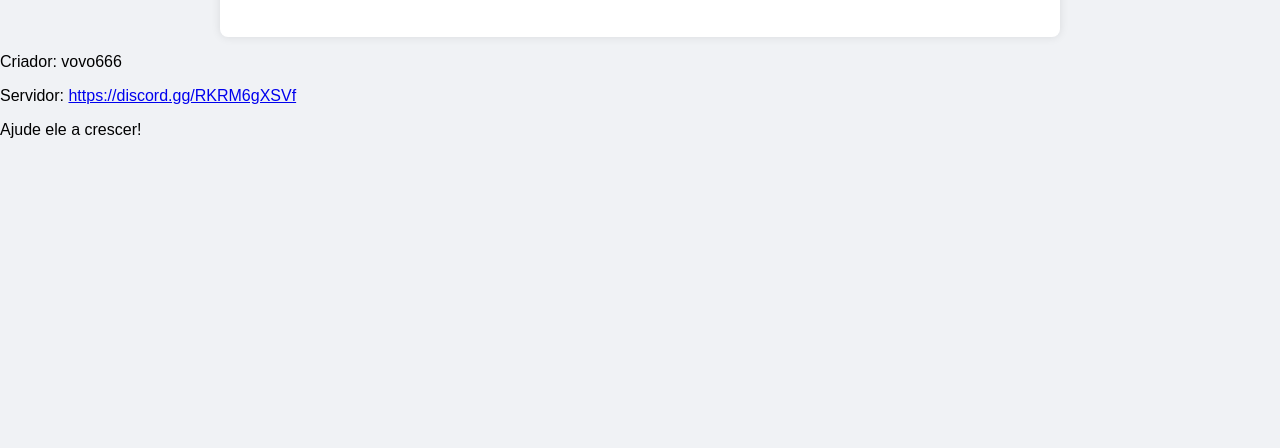
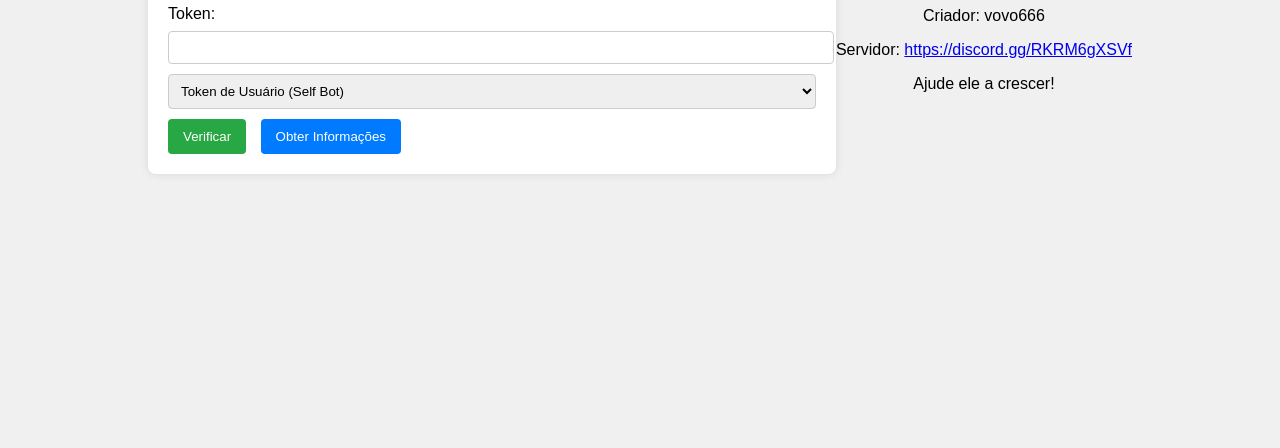
Before and after one commit to Joao333098/Checkvovo666safadinhaso, a website: page index.html in a window 1280 px wide. Shown: the part 368-816 px from the top of the page. Drawn offline with Linux system fonts and the light colour scheme.

Commit message:
Update style.css

```diff
--- a/Public/style.css
+++ b/Public/style.css
@@ -1,91 +1,60 @@
 body {
   font-family: Arial, sans-serif;
-  background-color: #f0f2f5;
-  margin: 0;
-  padding: 0;
+  display: flex;
+  justify-content: center;
+  align-items: center;
+  height: 100vh;
+  background-color: #f0f0f0;
 }
 
 .container {
-  width: 90%;
-  max-width: 800px;
-  margin: 0 auto;
+  background: #fff;
   padding: 20px;
-  background-color: #fff;
   border-radius: 8px;
   box-shadow: 0 0 10px rgba(0, 0, 0, 0.1);
-  margin-top: 30px;
 }
 
 h1 {
-  text-align: center;
-  color: #333;
-}
-
-form {
-  display: flex;
-  flex-direction: column;
-  gap: 15px;
+  margin-bottom: 20px;
 }
 
 label {
-  font-weight: bold;
-  color: #555;
+  display: block;
+  margin-bottom: 8px;
 }
 
-input[type="text"] {
-  padding: 10px;
-  border: 1px solid #ddd;
+input[type="text"],
+select {
+  width: 100%;
+  padding: 8px;
+  margin-bottom: 10px;
+  border: 1px solid #ccc;
   border-radius: 4px;
-  font-size: 16px;
-}
-
-select {
-  padding: 10px;
-  border: 1px solid #ddd;
-  border-radius: 4px;
-  font-size: 16px;
 }
 
 button {
   padding: 10px 15px;
+  background-color: #28a745;
+  color: #fff;
   border: none;
   border-radius: 4px;
-  color: #fff;
-  font-size: 16px;
   cursor: pointer;
+  margin-right: 10px;
 }
 
-button[type="submit"] {
+button[type="button"] {
   background-color: #007bff;
 }
 
-button[type="submit"]:hover {
+button:hover {
+  background-color: #218838;
+}
+
+button[type="button"]:hover {
   background-color: #0056b3;
 }
 
-button[type="button"] {
-  background-color: #28a745;
+.footer {
+  margin-top: 20px;
+  text-align: center;
 }
-
-button[type="button"]:hover {
-  background-color: #218838;
-}
-
-#result, #info {
-  margin-top: 20px;
-}
-
-#result p, #info pre {
-  padding: 10px;
-  border-radius: 4px;
-}
-
-#result p {
-  border: 1px solid #ddd;
-}
-
-#info pre {
-  background-color: #f8f9fa;
-  border: 1px solid #ddd;
-  white-space: pre-wrap;
-}
```
